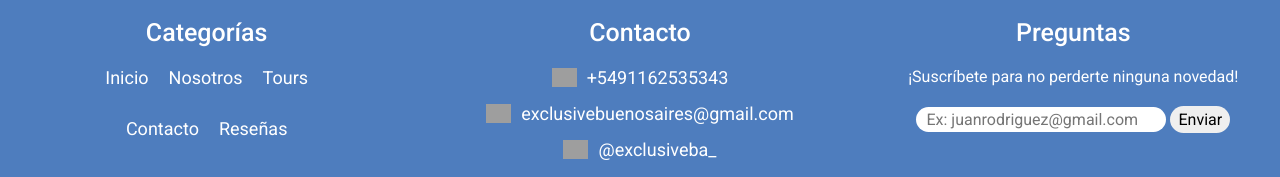
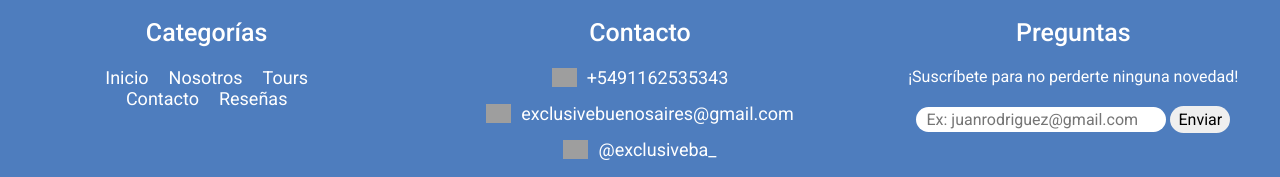
Before and after one commit to Joaquin-5/Exclusive-BA, a plain HTML site: page index.html in a window 1280 px wide. Shown: the part 817-994 px from the top of the page. Drawn offline with Linux system fonts and the light colour scheme; grey boxes are pictures that could not be loaded.

Commit message:
footer cambios estilos

```diff
--- a/css/styles.css
+++ b/css/styles.css
@@ -309,4 +309,8 @@ body.index-page .header {
   .footer__section {
     width: 33.3%;
   }
+
+  .footer__list--custom-style {
+    gap: 0;
+  }
 }
```
